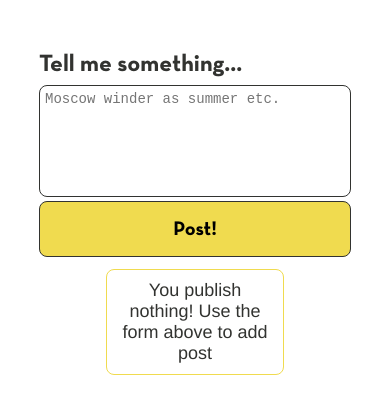
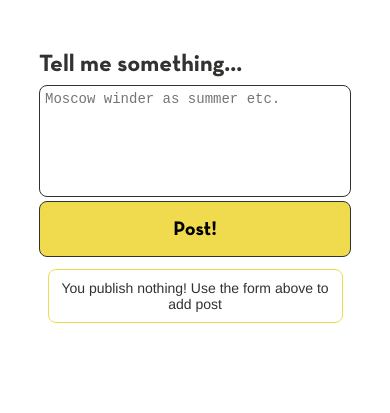
Before and after one commit to Betchika99/react-feed, a React app: page / in a window 390 px wide. Shown: the part 77-490 px from the top of the page. Built offline with nearby package versions, Linux system fonts and the light colour scheme.

Commit message:
[FIXED] little everything

```diff
--- a/src/components/feed/feed.js
+++ b/src/components/feed/feed.js
@@ -17,34 +17,37 @@ class Feed extends Component {
     }
 
     render() {
-        const { posts } = this.state;
-        const nodes = posts.map((post, index) => (
-            <Post {...post} key={index} onDeleteClick={this.handleDelete}/>
-        ));
-        const feed = <div className="feed">{ nodes }</div> ;
-        const msg = <div className="placeholder">You publish nothing! Use the form above to add post</div> ;
-
+        const content = this.renderContent();
         return (
             <>
                 <FeedControls onAddClick={this.handleAdd}/>
-                { nodes.length ? feed : msg }
+                { content }
             </>
         )
     }
 
-    // render() {
-    //     const { posts } = this.state;
-    //
-    //     if (!posts.length) {
-    //         return placeholder;
-    //     }
-    //
-    //     return (
-    //         <div className="feed">
-    //             { posts.map((post, index) => <Post key={index} post={post} />) }
-    //         </div>
-    //     )
-    // }
+    renderContent() {
+        const { posts } = this.state;
+        const placeholder = (
+            <div className="placeholder">
+                You publish nothing! Use the form above to add post
+            </div>
+        );
+
+        if (!posts.length) {
+            return placeholder;
+        }
+
+        const nodes = posts.map((post, index) => (
+            <Post {...post} key={index} onDeleteClick={this.handleDelete}/>
+        ));
+
+        return (
+            <div className="feed">
+                { nodes }
+            </div>
+        );
+    }
 
     handleDelete(postId) {
         const { posts } = this.state;
@@ -66,7 +69,6 @@ class Feed extends Component {
             text: postText,
             date: new Date()
         };
-        console.log(newPost);
         newFeed.push(newPost);
         sortByDate(newFeed);
 
--- a/src/components/feed/feed.scss
+++ b/src/components/feed/feed.scss
@@ -21,4 +21,9 @@
   .feed {
     width: 80%;
   }
+
+  .placeholder {
+    width: 70%;
+    font-size: 14px;
+  }
 }
```
Also changed, not shown: src/index.html (+1 -1 lines), README.md, src/components/feed-controls/feed-controls.scss (line endings or trailing spaces), src/storage.js (line endings or trailing spaces), src/utils.js (line endings or trailing spaces).
